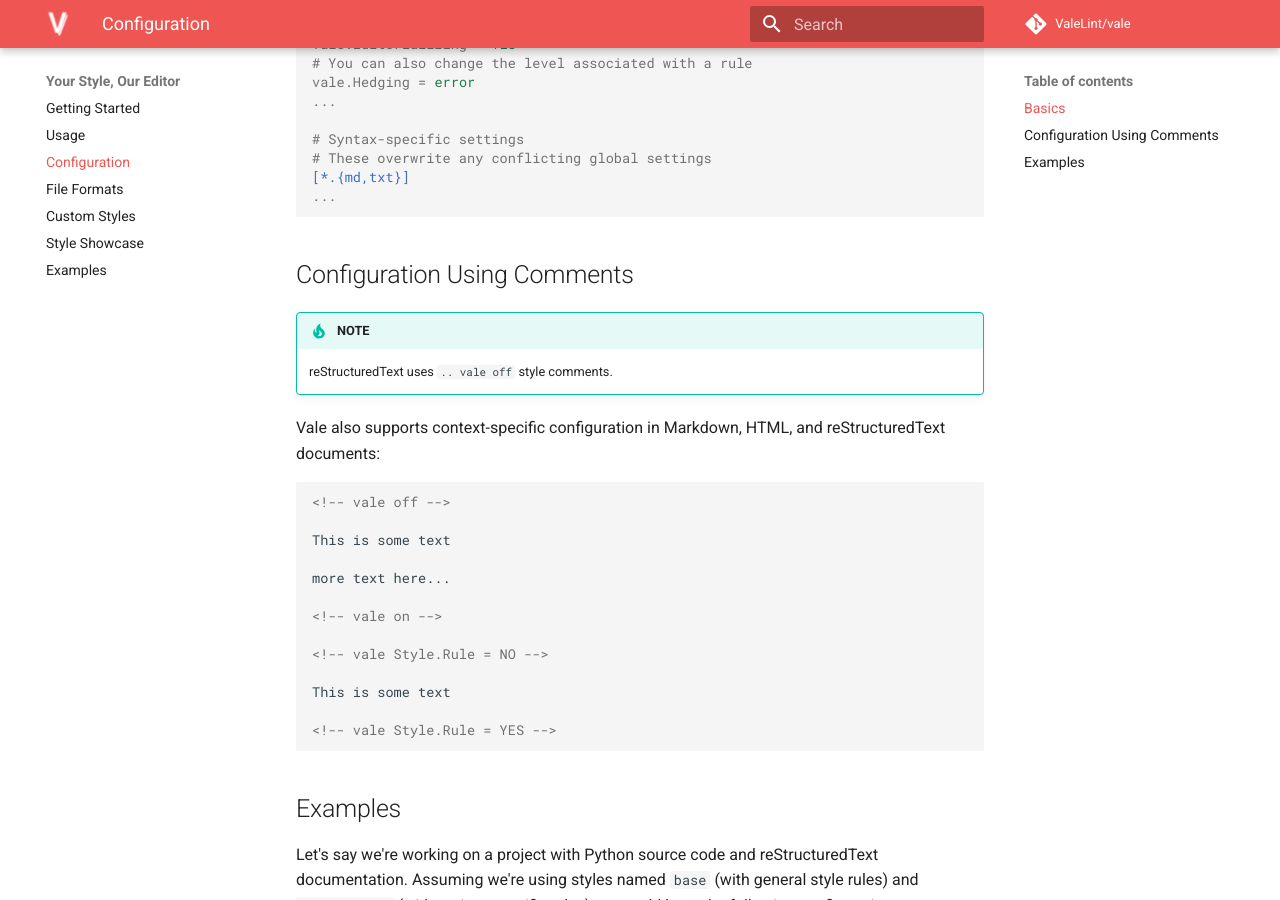
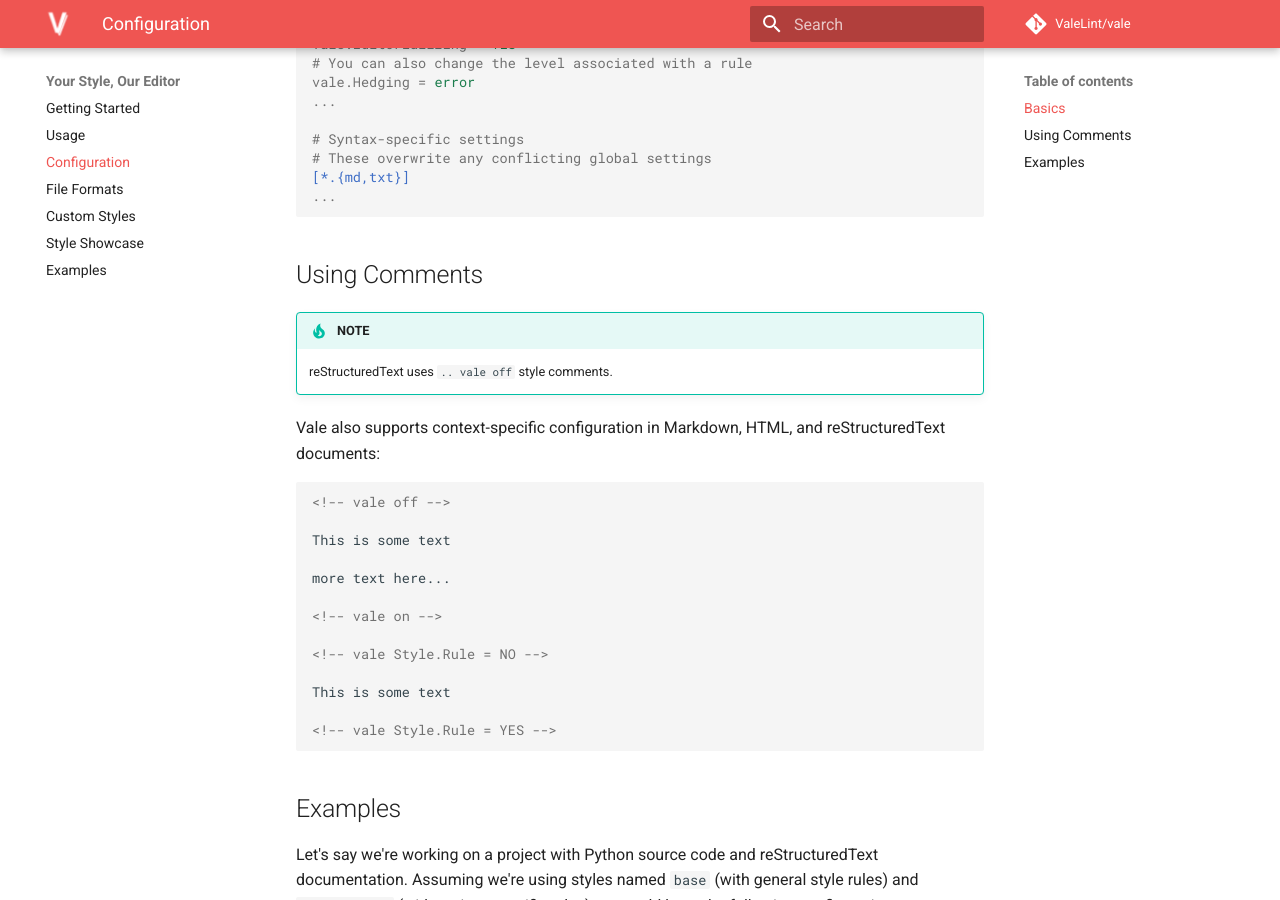
Before and after one commit to wouter-veeken/docs, an MkDocs documentation site: the page built from content/config.md, in a window 1280 px wide and 900 px high, scrolled down 512 px. Built offline with MkDocs 1.6.1 and Material for MkDocs 9.7.7, drawn with Linux system fonts in a browser that asks for light colours; comment, search, counter and statistics services are not loaded; old or Windows-style settings are respelled for this version of MkDocs.

Commit message:
drop "configuration"

````diff
--- a/content/config.md
+++ b/content/config.md
@@ -25,7 +25,7 @@
 ...
 ```
 
-## Configuration Using Comments
+## Using Comments
 
 !!! tip "NOTE"
 
````
